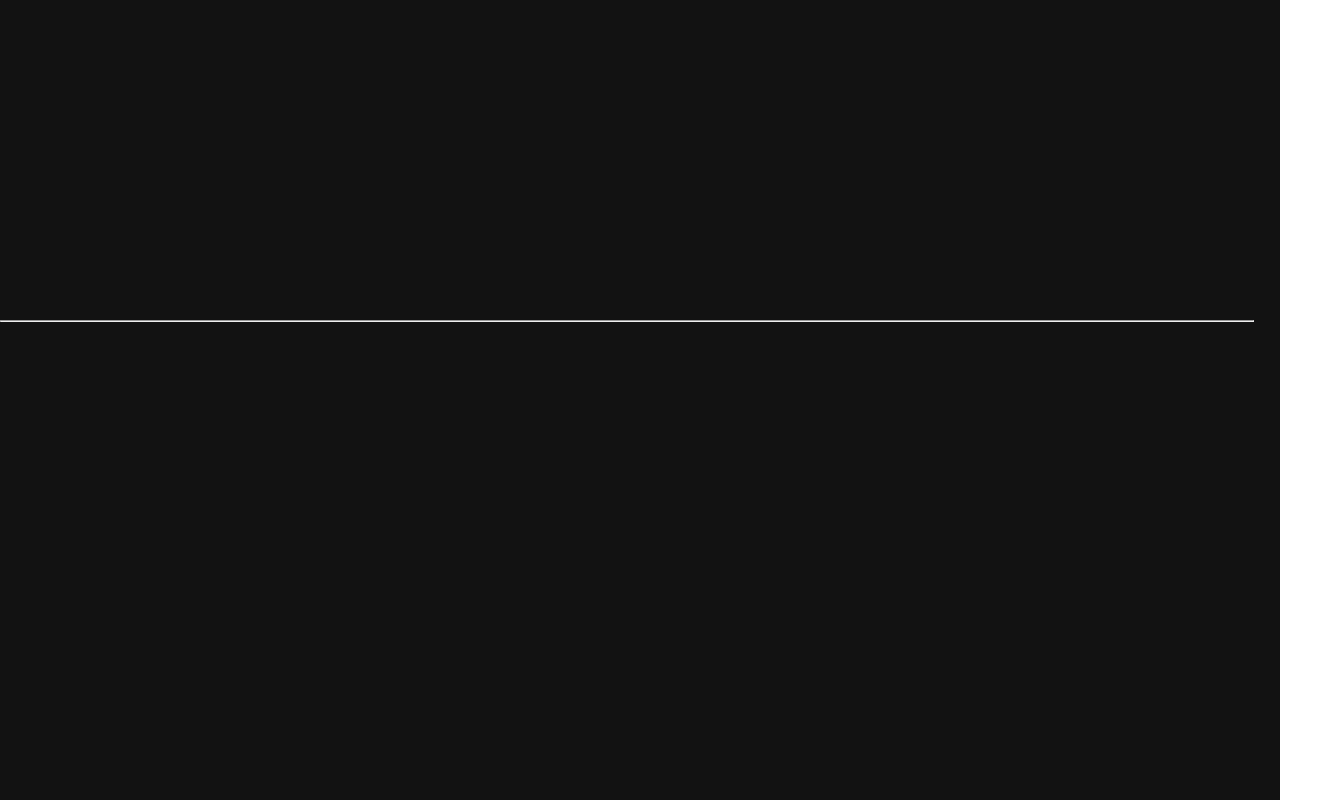
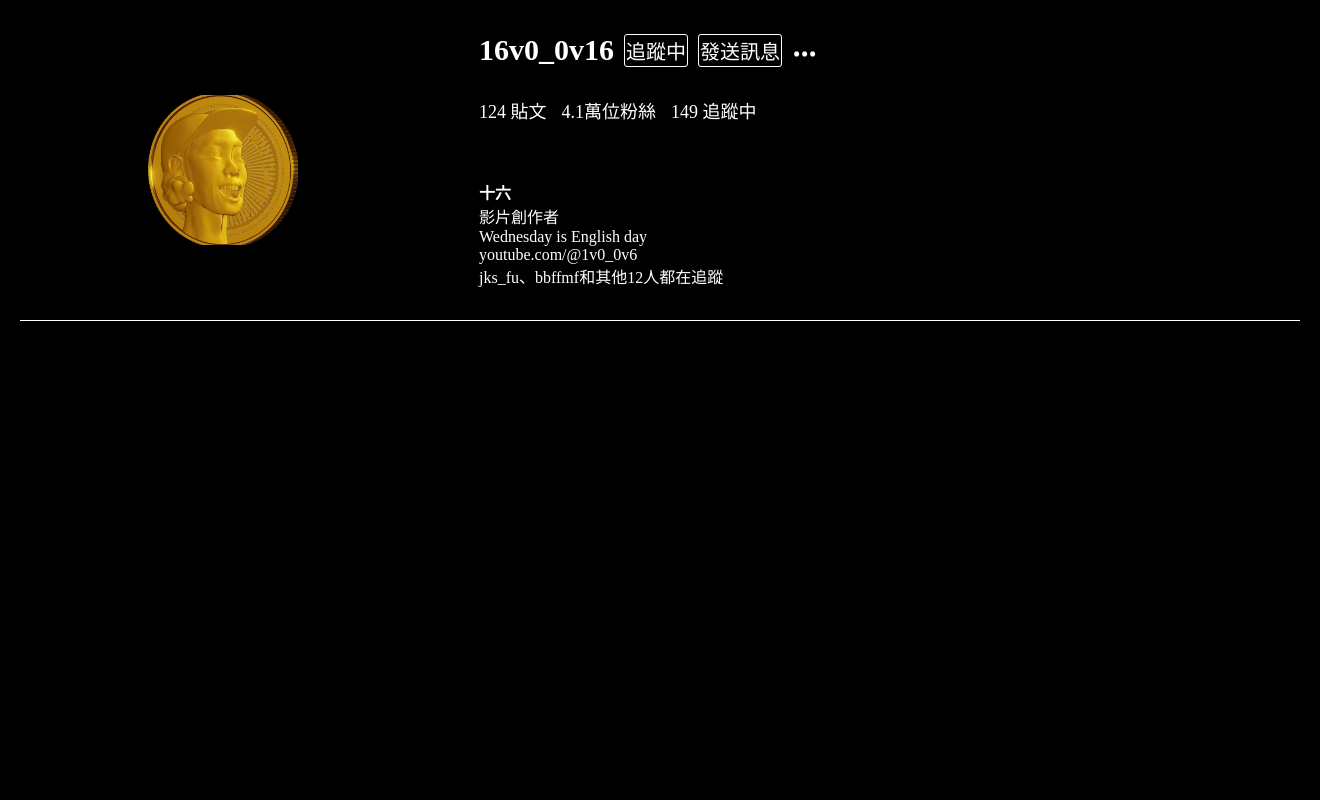
Before and after one commit to c8xji/dynamic_create_element, a plain HTML site: page index.html in a window 1280 px wide. Shown: the top 800 px of the page, 1320 px wide, since content can reach past the window. Drawn offline with Linux system fonts and the light colour scheme.

Commit message:
create info block

```diff
--- a/css/style.css
+++ b/css/style.css
@@ -7,15 +7,94 @@
 .body {
   width: 100vw;
   height: 100vw;
-  background-color: rgb(18, 18, 18);
+  padding: 20px ;
+  background-color: rgb(0, 0, 0);
 }
 
 .info_block {
-  width: 98%;
-  height: 25%;
+  width: 100vw;
+  height: 300px;
+  justify-content: space-around;
+  display: flex;
+  border-bottom: 1px solid #ffffff;
 }
 
 .bio_pic {
-  width: 30%;
+  width: 300px;
+  position: relative;
+}
+
+.bio_info {
+  width: 60%;
   height: 100%;
 }
+
+.title {
+  width: 100%;
+  height: 20%;
+  display: flex;
+  align-items: center;
+}
+
+.name {
+  font-size: 30px;
+  color: #ffffff;
+  font-weight: bold;
+  padding-right: 10px;
+}
+
+.button_block {
+  width: 100%;
+  display: flex;
+  align-items: center;
+}
+
+.button {
+  font-size: 20px;
+  color: #ffffff;
+  border: 1px;
+  border-radius: 3px;
+  border-color: #ffffff;
+  border-style: solid;
+  padding: 1px;
+  margin-right: 10px;
+}
+
+.setting {
+  font-size: 30px;
+  font-weight: bold;
+  color: #ffffff;
+}
+
+.data {
+  width: 100%;
+  height: 20%;
+  display: flex;
+  align-items: center;
+}
+
+.data_text {
+  font-size: 18px;
+  color: #ffffff;
+  margin-right: 15px;
+}
+
+.introduction {
+  width: 100%;
+  height: 60%;
+  color: #ffffff;
+  padding-top: 40px;
+}
+
+img {
+  max-height: 100%;
+  max-width: 100%;
+  width: 50%;
+  height: 50%;
+  position: absolute;
+  top: 0;
+  bottom: 0;
+  left: 0;
+  right: 0;
+  margin: auto;
+}
--- a/js/general.js
+++ b/js/general.js
@@ -11,9 +11,86 @@ const bio_info = document.createElement("div");
 bio_pic.classList.add("bio_pic");
 bio_info.classList.add("bio_info");
 
-const hr = document.createElement("hr");
+//const hr = document.createElement("");
 
 
 header.appendChild(bio_pic);
 header.appendChild(bio_info);
-header.appendChild(hr);
+//header.appendChild(hr);
+
+const bio_img = '<img src=./images/bio_pic.jpeg>';
+//bio_img.classList.add("bio_img");
+
+bio_pic.innerHTML = bio_img;
+
+const info_title = document.createElement("div");
+const info_data = document.createElement("div");
+const info_introduction = document.createElement("div");
+
+info_title.classList.add("title");
+info_data.classList.add("data");
+info_introduction.classList.add("introduction");
+
+bio_info.appendChild(info_title);
+bio_info.appendChild(info_data);
+bio_info.appendChild(info_introduction);
+
+const username = document.createElement("div");
+const button = document.createElement("div");
+
+username.classList.add("name");
+button.classList.add("button_block");
+
+info_title.appendChild(username);
+info_title.appendChild(button);
+
+const username_text = document.createTextNode("16v0_0v16");
+username.appendChild(username_text);
+
+const following = document.createElement("div");
+const messenge = document.createElement("div");
+const setting = document.createElement("div");
+
+following.classList.add("button");
+messenge.classList.add("button");
+setting.classList.add("setting");
+
+const following_text = document.createTextNode("追蹤中");
+const messenge_text = document.createTextNode("發送訊息");
+const setting_text = document.createTextNode("‧‧‧");
+
+following.appendChild(following_text);
+messenge.appendChild(messenge_text);
+setting.appendChild(setting_text);
+
+button.appendChild(following);
+button.appendChild(messenge);
+button.appendChild(setting);
+
+const posts = document.createElement("div");
+const fans = document.createElement("div");
+const followers = document.createElement("div");
+
+const posts_text = document.createTextNode("124 貼文");
+const fans_text = document.createTextNode("4.1萬位粉絲");
+const followers_text = document.createTextNode("149 追蹤中");
+
+posts.classList.add("data_text");
+fans.classList.add("data_text");
+followers.classList.add("data_text");
+
+posts.appendChild(posts_text);
+fans.appendChild(fans_text);
+followers.appendChild(followers_text);
+
+info_data.appendChild(posts);
+info_data.appendChild(fans);
+info_data.appendChild(followers);
+
+info_introduction.innerHTML = `
+<div><b>十六</b></div>
+<div>影片創作者</div>
+<div>Wednesday is English day</div>
+<div>youtube.com/@1v0_0v6</div>
+<div>jks_fu、bbffmf和其他12人都在追蹤</div>
+`
```
Also changed, not shown: images/bio_pic.jpeg (added).
